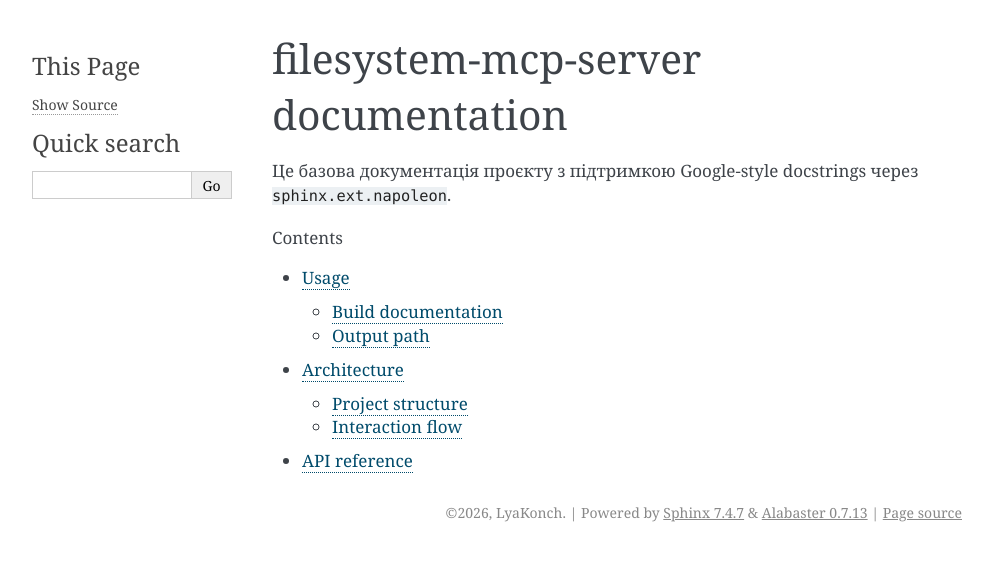
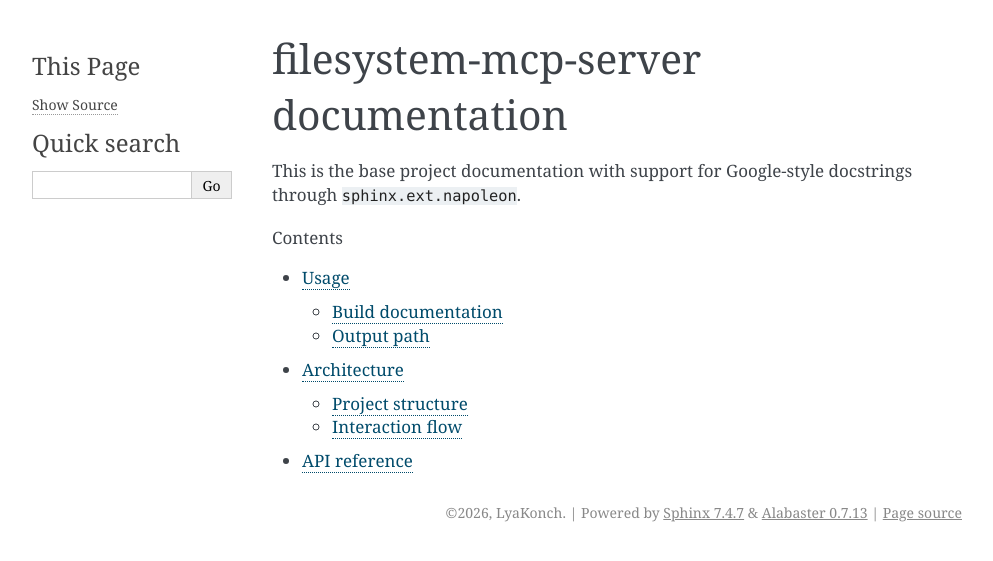
Before and after one commit to LyaKonch/filesystem-mcp-server, a Sphinx documentation site: the page built from docs/source/index.rst, in a window 1280 px wide. Shown: the top 561 px of the page, without its empty margins (148-1141 px from the left). Built offline with Sphinx 7.4.7, drawn with Linux system fonts in a browser that asks for light colours.

Commit message:
docs: translate index intro sentence to English

```diff
--- a/docs/source/index.rst
+++ b/docs/source/index.rst
@@ -1,8 +1,8 @@
 filesystem-mcp-server documentation
 ===================================
 
-Це базова документація проєкту з підтримкою Google-style docstrings
-через ``sphinx.ext.napoleon``.
+This is the base project documentation with support for Google-style docstrings
+through ``sphinx.ext.napoleon``.
 
 
 .. toctree::
```
